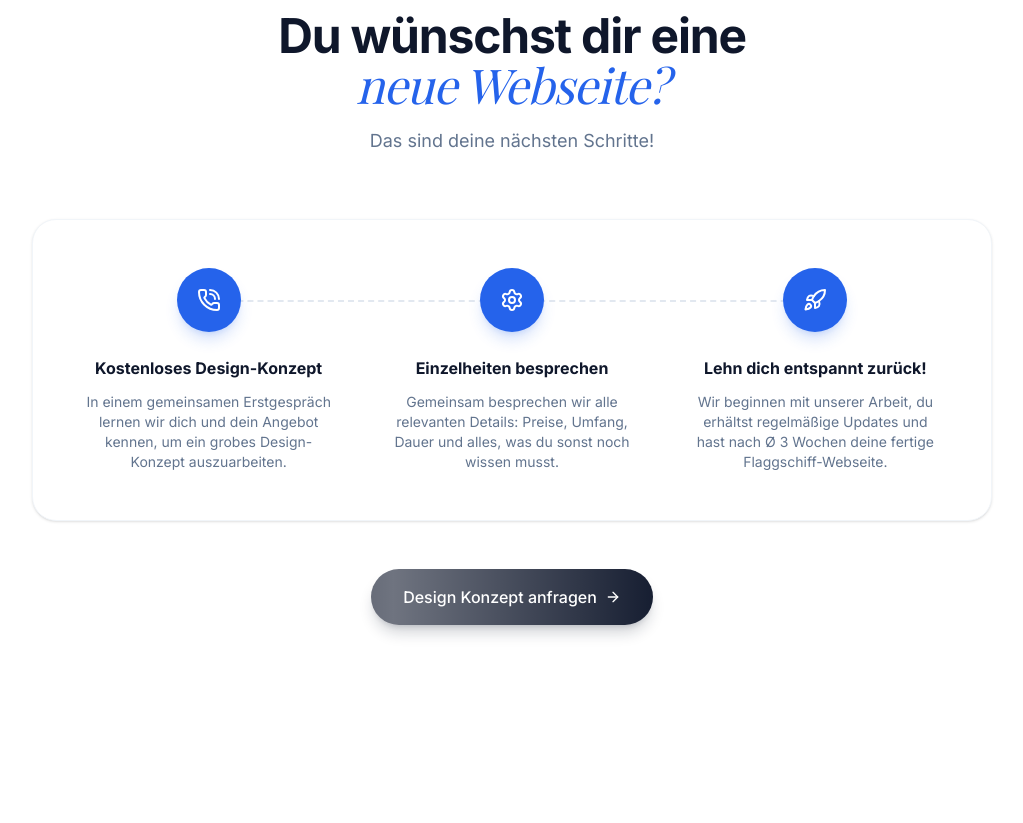
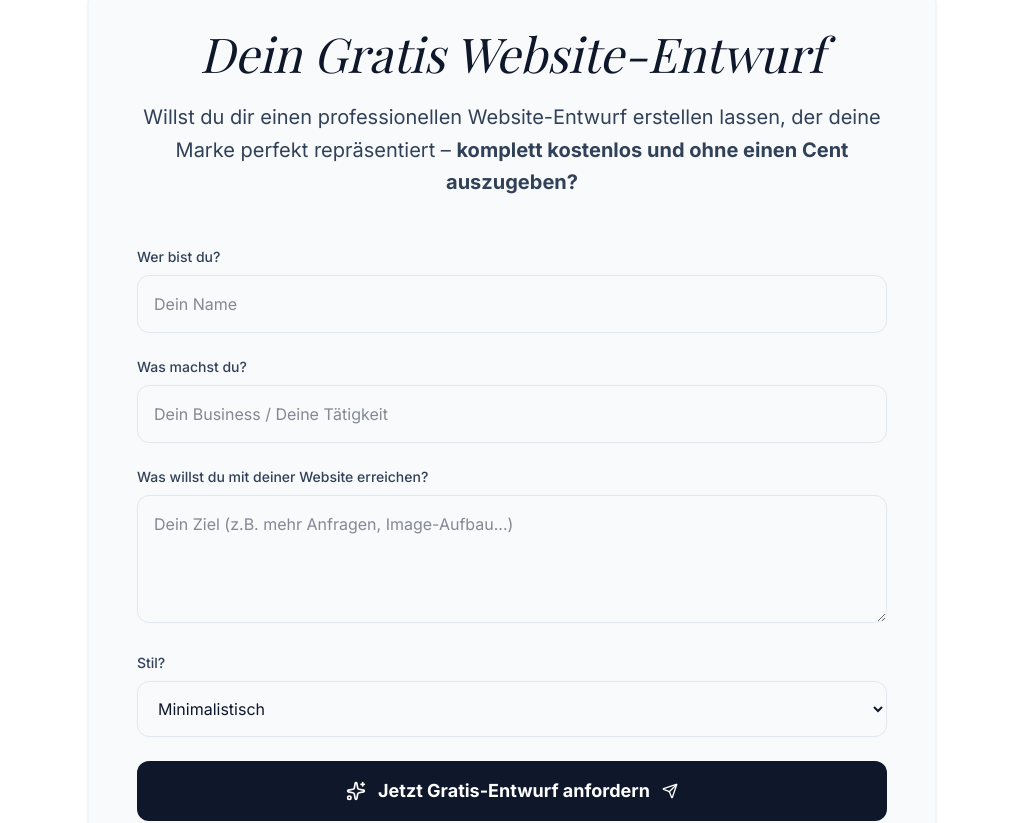
Before and after one commit to Ripptu/vamelanew, a React (Vite) app: page / in a window 1280 px wide. Shown: the part 10200-11023 px from the top of the page, without its empty margins (128-1151 px from the left). Built offline with nearby package versions, Linux system fonts and the light colour scheme; no server answers; a web font is replaced by a local one.

Commit message:
feat: Add free draft section
Introduces a new section for users to request a free website draft. This section collects user information and business goals, then pre-populates a WhatsApp message for easy submission.

```diff
--- a/src/App.tsx
+++ b/src/App.tsx
@@ -16,6 +16,7 @@ import { TestimonialsSection } from './components/TestimonialsSection';
 import { FounderSection } from './components/FounderSection';
 import { ComparisonSection } from './components/ComparisonSection';
 import { PricingSection } from './components/PricingSection';
+import { FreeDraftSection } from './components/FreeDraftSection';
 import { NextStepsSection } from './components/NextStepsSection';
 import { FAQSection } from './components/FAQSection';
 import { FooterCTA } from './components/FooterCTA';
@@ -59,6 +60,7 @@ function HomePage() {
         <FounderSection />
         <div id="leistungen"><ComparisonSection /></div>
         <PricingSection />
+        <FreeDraftSection />
         <NextStepsSection onOpenContact={openPopup} />
         <FAQSection onOpenContact={openPopup} />
         <FooterCTA onOpenContact={openPopup} />
--- /dev/null
+++ b/src/components/FreeDraftSection.tsx
@@ -0,0 +1,108 @@
+import React, { useState } from 'react';
+import { motion } from 'motion/react';
+import { Send, Sparkles } from 'lucide-react';
+
+export function FreeDraftSection() {
+  const [formData, setFormData] = useState({
+    name: '',
+    business: '',
+    goal: '',
+    style: 'minimalistisch'
+  });
+
+  const handleSubmit = (e: React.FormEvent) => {
+    e.preventDefault();
+    const message = `Hallo! Ich hätte gerne einen Gratis Website-Entwurf.
+
+    Wer bin ich: ${formData.name}
+    Was mache ich: ${formData.business}
+    Ziel der Website: ${formData.goal}
+    Gewünschter Stil: ${formData.style}`;
+
+    const whatsappUrl = `https://wa.me/4915121111111?text=${encodeURIComponent(message)}`;
+    window.open(whatsappUrl, '_blank');
+  };
+
+  return (
+    <section className="py-24 bg-white">
+      <div className="max-w-4xl mx-auto px-6">
+        <motion.div
+          initial={{ opacity: 0, y: 20 }}
+          whileInView={{ opacity: 1, y: 0 }}
+          viewport={{ once: true }}
+          className="bg-slate-50 p-12 rounded-3xl border border-slate-100 shadow-sm"
+        >
+          <div className="text-center mb-12">
+            <h2 className="font-serif italic text-4xl md:text-5xl text-slate-900 mb-6">
+              Dein Gratis Website-Entwurf
+            </h2>
+            <p className="text-xl text-slate-700 leading-relaxed">
+              Willst du dir einen professionellen Website-Entwurf erstellen lassen, der deine Marke perfekt repräsentiert – <strong>komplett kostenlos und ohne einen Cent auszugeben?</strong>
+            </p>
+          </div>
+
+          <form onSubmit={handleSubmit} className="space-y-6">
+            <div>
+              <label className="block text-sm font-medium text-slate-700 mb-2">Wer bist du?</label>
+              <input
+                required
+                type="text"
+                className="w-full p-4 rounded-xl border border-slate-200 focus:ring-2 focus:ring-blue-500 focus:border-transparent outline-none transition-all"
+                placeholder="Dein Name"
+                value={formData.name}
+                onChange={(e) => setFormData({...formData, name: e.target.value})}
+              />
+            </div>
+            <div>
+              <label className="block text-sm font-medium text-slate-700 mb-2">Was machst du?</label>
+              <input
+                required
+                type="text"
+                className="w-full p-4 rounded-xl border border-slate-200 focus:ring-2 focus:ring-blue-500 focus:border-transparent outline-none transition-all"
+                placeholder="Dein Business / Deine Tätigkeit"
+                value={formData.business}
+                onChange={(e) => setFormData({...formData, business: e.target.value})}
+              />
+            </div>
+            <div>
+              <label className="block text-sm font-medium text-slate-700 mb-2">Was willst du mit deiner Website erreichen?</label>
+              <textarea
+                required
+                className="w-full p-4 rounded-xl border border-slate-200 focus:ring-2 focus:ring-blue-500 focus:border-transparent outline-none transition-all h-32"
+                placeholder="Dein Ziel (z.B. mehr Anfragen, Image-Aufbau...)"
+                value={formData.goal}
+                onChange={(e) => setFormData({...formData, goal: e.target.value})}
+              />
+            </div>
+            <div>
+              <label className="block text-sm font-medium text-slate-700 mb-2">Stil?</label>
+              <select
+                className="w-full p-4 rounded-xl border border-slate-200 focus:ring-2 focus:ring-blue-500 focus:border-transparent outline-none transition-all"
+                value={formData.style}
+                onChange={(e) => setFormData({...formData, style: e.target.value})}
+              >
+                <option value="minimalistisch">Minimalistisch</option>
+                <option value="dunkel">Dunkel</option>
+                <option value="hell">Hell</option>
+                <option value="modern">Modern</option>
+                <option value="altmodisch">Altmodisch</option>
+                <option value="clean">Clean</option>
+              </select>
+            </div>
+
+            <motion.button
+              whileHover={{ scale: 1.02 }}
+              whileTap={{ scale: 0.98 }}
+              type="submit"
+              className="w-full bg-slate-900 text-white py-4 rounded-xl font-bold text-lg flex items-center justify-center gap-3 hover:bg-slate-800 transition-colors"
+            >
+              <Sparkles className="w-5 h-5" />
+              Jetzt Gratis-Entwurf anfordern
+              <Send className="w-4 h-4" />
+            </motion.button>
+          </form>
+        </motion.div>
+      </div>
+    </section>
+  );
+}
```
